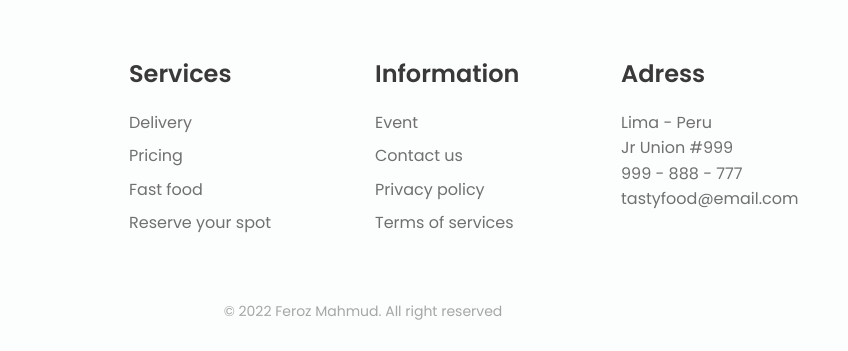
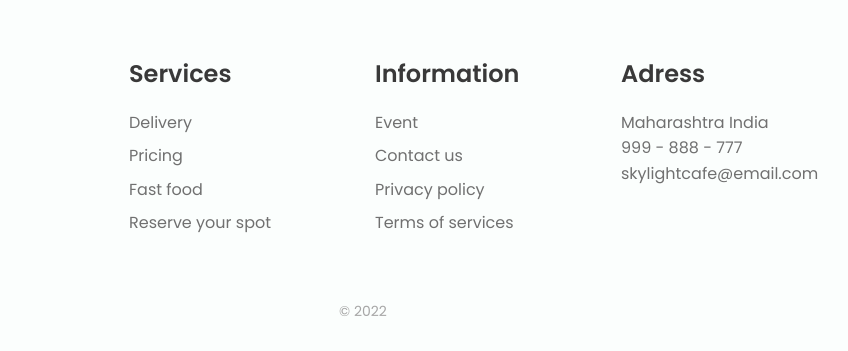
Before and after one commit to pranavkaleweb/skylightcafe.github.io, a plain HTML site: page index.html in a window 1280 px wide. Shown: the part 3410-3761 px from the top of the page, 277-1125 px from the left. Drawn offline with nearby package versions, Linux system fonts and the light colour scheme.

Commit message:
Update index.html

```diff
--- a/index.html
+++ b/index.html
@@ -458,15 +458,14 @@
                 <div class="footer__content">
                     <h3 class="footer__title">Adress</h3>
                     <ul>
-                        <li>Lima - Peru</li>
-                        <li>Jr Union #999</li>
+                        <li>Maharashtra India</li>
                         <li>999 - 888 - 777</li>
-                        <li>tastyfood@email.com</li>
+                        <li>skylightcafe@email.com</li>
                     </ul>
                 </div>
             </div>
 
-            <p class="footer__copy">&#169; 2022 Feroz Mahmud. All right reserved</p>
+            <p class="footer__copy">&#169; 2022</p>
         </footer>
 
         <!--========== SCROLL REVEAL ==========-->
```
